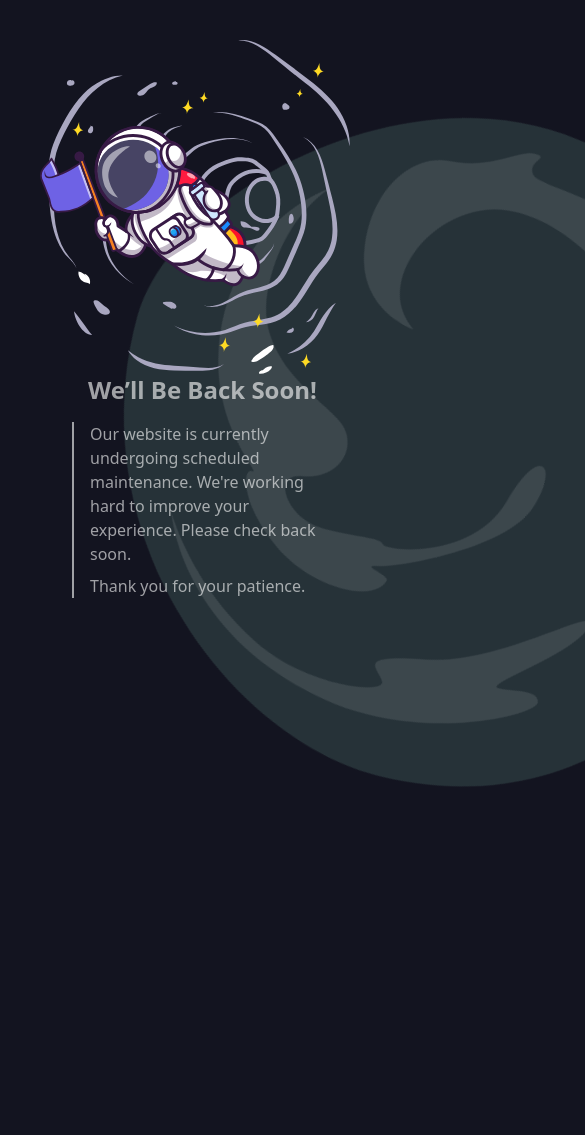
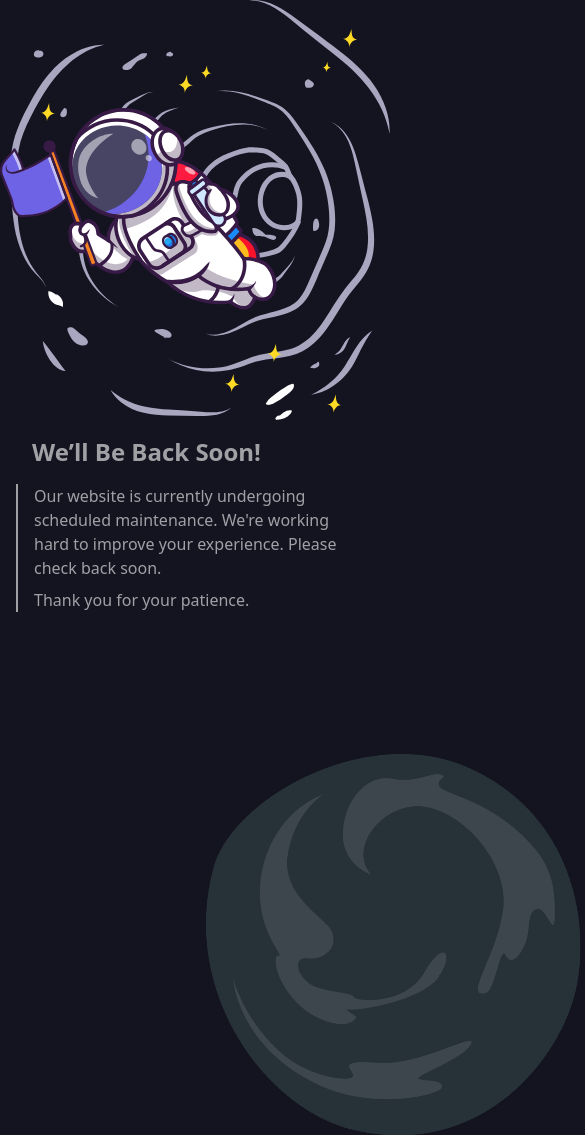
Before and after one commit to nalim07/page-404, a website built with Vite: page 503.html in a window 390 px wide. Shown: the top 1135 px of the page, 585 px wide, since content can reach past the window. Before the commit the page ends 1007 px from the top, so only its background shows below. Built offline with nearby package versions, Linux system fonts and the light colour scheme.

Commit message:
Update 503 error page: responsive

```diff
--- a/503.html
+++ b/503.html
@@ -5,7 +5,7 @@
     <meta name="viewport" content="width=device-width, initial-scale=1.0">
     <title>Under Maintenance</title>
 
-    <!-- <script src="https://cdn.tailwindcss.com"></script> -->
+    <script src="https://cdn.tailwindcss.com"></script>
     <style>
         /* animation rotate */
         @keyframes rotate {
@@ -17,34 +17,29 @@
         }
     </style>
 </head>
-<body class="bg-[#131420] text-white justify-between items-center h-screen w-full overflow-hidden">
-    <div class="h-screen flex flex-col lg:flex-row p-10">
+<body class="bg-[#131420] text-white h-screen w-full overflow-hidden">
+    <div class="flex flex-col h-screen lg:flex-row">
         <!-- ilustration Astronot -->
-        <div class="flex justify-center z-10 lg:w-full">
-            <img src="/503/ilus-astronot.svg" alt="Under Maintenance" class="w-96 md:w-[500px] lg:w-full">
+        <div class="relative flex justify-center z-10 lg:w-2/3 lg:h-5/6">
+            <img src="/503/ilus-astronot.svg" alt="Under Maintenance" class="w-auto md:w-1/2 lg:w-screen">
         </div>
 
         <!-- Message -->
-        <div class="flex flex-col justify-center pl-4 lg:w-full z-10">
-            <h1 class="text-white/60 font-bold text-2xl md:text-4xl lg:text-5xl text-start px-4 ml-4">We’ll Be Back Soon!</h1>
-            <p class="text-white/60 text-md md:text-xl text-start m-4 pl-4 border-l-2 border-white/60">
+        <div class="flex flex-col justify-start mt-4 z-10 md:mt-8 md:h-full lg:w-1/2 lg:mt-0 lg:justify-center">
+            <h1 class="text-white/60 font-bold text-2xl md:text-4xl text-start md:text-center px-4 ml-4 lg:text-left">We’ll Be Back Soon!</h1>
+            <p class="text-white/60 text-md text-start m-4 px-4 border-l-2 border-white/60 md:text-2xl md:text-center md:border-transparent lg:text-left lg:border-l-2 lg:border-white/60">
                 Our website is currently undergoing scheduled maintenance. We're working hard to improve your experience. Please check back soon.
                 <span class="block mt-2">Thank you for your patience.</span>
             </p>
         </div>
-        <!-- ilustration Planet -->
-        <div class="absolute flex justify-center md:-left-20 lg:top-[550px] lg:left-0 lg:right-0">
-            <svg class="w-[817px] h-[817px] md:w-[1500px] md:h-[1500px] lg:w-[2471px] lg:h-[2471px] rotate" viewBox="0 0 2471 2468" fill="none" xmlns="http://www.w3.org/2000/svg">
-                <path d="M1552.81 2195.91C1102.04 2327.43 392.665 2023.22 219.905 1355.52C126.459 994.734 534.495 300.958 1107.87 228.829C1681.25 156.699 2063.53 556.271 2198.25 925.032C2332.98 1293.79 2235.78 1996.61 1552.81 2195.91Z" fill="#263238"/>
-                <path opacity="0.1" d="M1292.36 2078.68C1611.33 2047.32 1871.01 1799.12 1853.03 1763.27C1835.04 1727.41 1770.54 1775.31 1727.54 1786.9C1684.54 1798.49 1872.66 1585.47 1872.67 1491.65C1872.69 1397.82 1701.25 1722.03 1496.32 1820.49C1291.39 1918.94 1390.47 1915.17 1414.52 1945.69C1438.56 1976.21 1219.52 2074.99 1017.63 2031.32C815.739 1987.65 675.906 1885.34 606.661 1820.68C606.569 1820.99 812.215 2125.92 1292.36 2078.68Z" fill="white"/>
-                <path opacity="0.1" d="M1273.27 1673.03C1277.65 1749.14 1096.39 1809.86 934.125 1751.14C771.857 1692.43 724.487 1595.11 755.79 1590.49C787.093 1585.87 608.334 1541.67 499.505 1351.91C390.676 1162.15 387.843 909.769 532.158 730.776C532.158 730.776 446.144 882.421 524.943 1098.12C603.742 1313.82 866.72 1292.7 933.578 1339.97C1000.44 1387.25 984.212 1488.46 895.268 1527.19C806.325 1565.91 914.586 1658.94 1015.9 1635.82C1117.22 1612.7 1188.89 1568.36 1207.65 1583.92C1226.42 1599.47 1468.03 1489.98 1467.99 1283.41C1467.95 1076.84 1555.16 1114.02 1546.02 1263.11C1536.88 1412.19 1279.73 1624.64 1227.63 1649.16C1175.52 1673.69 1272.25 1655.34 1273.27 1673.03Z" fill="white"/>
-                <path opacity="0.1" d="M1803.09 1217.95C1714.52 1291.85 1757.18 1014.82 1664.04 787.496C1570.9 560.169 1233.86 443.282 1032.63 519.992C831.397 596.702 775.856 910.106 963.285 975.207C963.285 975.207 798.958 1009.35 719.32 850.795C639.682 692.241 685.08 519.406 805.948 478.67C926.817 437.934 970.573 341.795 1017.23 330.93C1063.88 320.064 1007.06 360.883 1041.66 387.565C1076.25 414.246 1252.96 336.238 1503.11 383.002C1753.26 429.766 1829.07 524.768 1909.81 664.04C1990.55 803.312 1855.43 652.956 1816.55 693.496C1777.67 734.035 1839.85 797.941 1853.41 872.704C1866.97 947.467 1852.89 1026.07 1796.36 988.525C1739.82 950.98 1845.8 1182.36 1803.09 1217.95Z" fill="white"/>
-            </svg>
-        </div>
     </div>
 
+    <!-- ilustration Planet -->
+    <div class="absolute flex justify-start p-0 -translate-y-1/4 translate-x-1/2 md:translate-x-7/12 lg:translate-x-5">
+        <img src="/503/planet.png" alt="Under Maintenance" class="w-auto rotate">
+    </div>
 
-    <script type="module" src="/main.js"></script>
+    <!-- <script type="module" src="/main.js"></script> -->
 </body>
 
 </html>
```
Also changed, not shown: public/503/planet.png (added).
